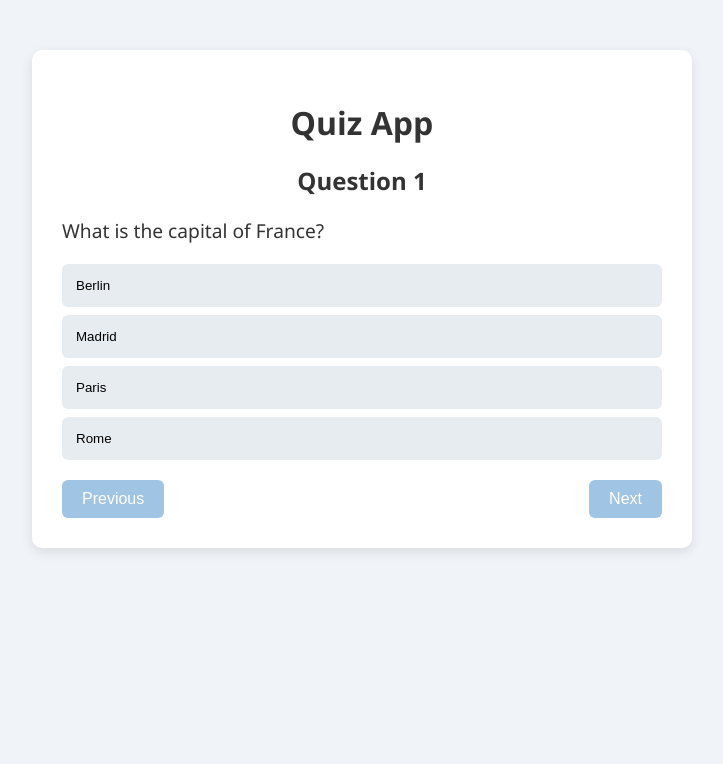
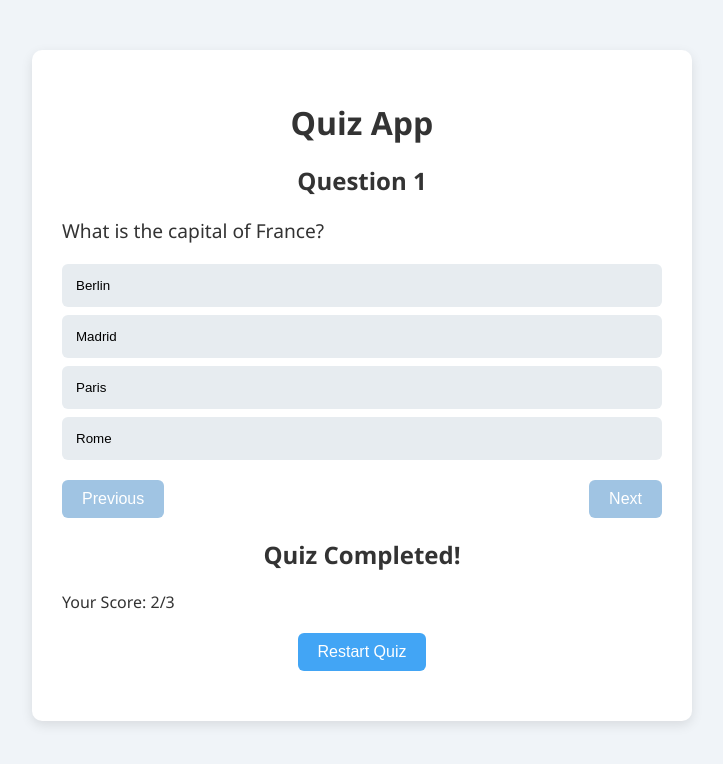
Before and after one commit to Swellmary/QUIZ-APP-ReactJS, a React (Vite) app: page / in a window 1280 px wide. Shown: the top 764 px of the page, without its empty margins (278-1001 px from the left). Built offline with nearby package versions, Linux system fonts and the light colour scheme.

Commit message:
added results component and rendered to app.jsx

```diff
--- a/src/App.jsx
+++ b/src/App.jsx
@@ -1,5 +1,6 @@
 import './index.css'
 import Quiz from './components/quiz.jsx'
+import Result from './components/results.jsx'
 
 function App() {
 
@@ -7,6 +8,7 @@
     <h1>Quiz App</h1>
 
     <Quiz />
+    <Result />
   </div>
   )
 }
--- /dev/null
+++ b/src/components/results.jsx
@@ -0,0 +1,12 @@
+
+function Results() {
+    return (
+        <div>
+            <h2>Quiz Completed!</h2>
+            <p>Your Score: 2/3</p>
+            <button className="restart-button">Restart Quiz</button>
+        </div>
+    );
+}
+
+export default Results;
```
